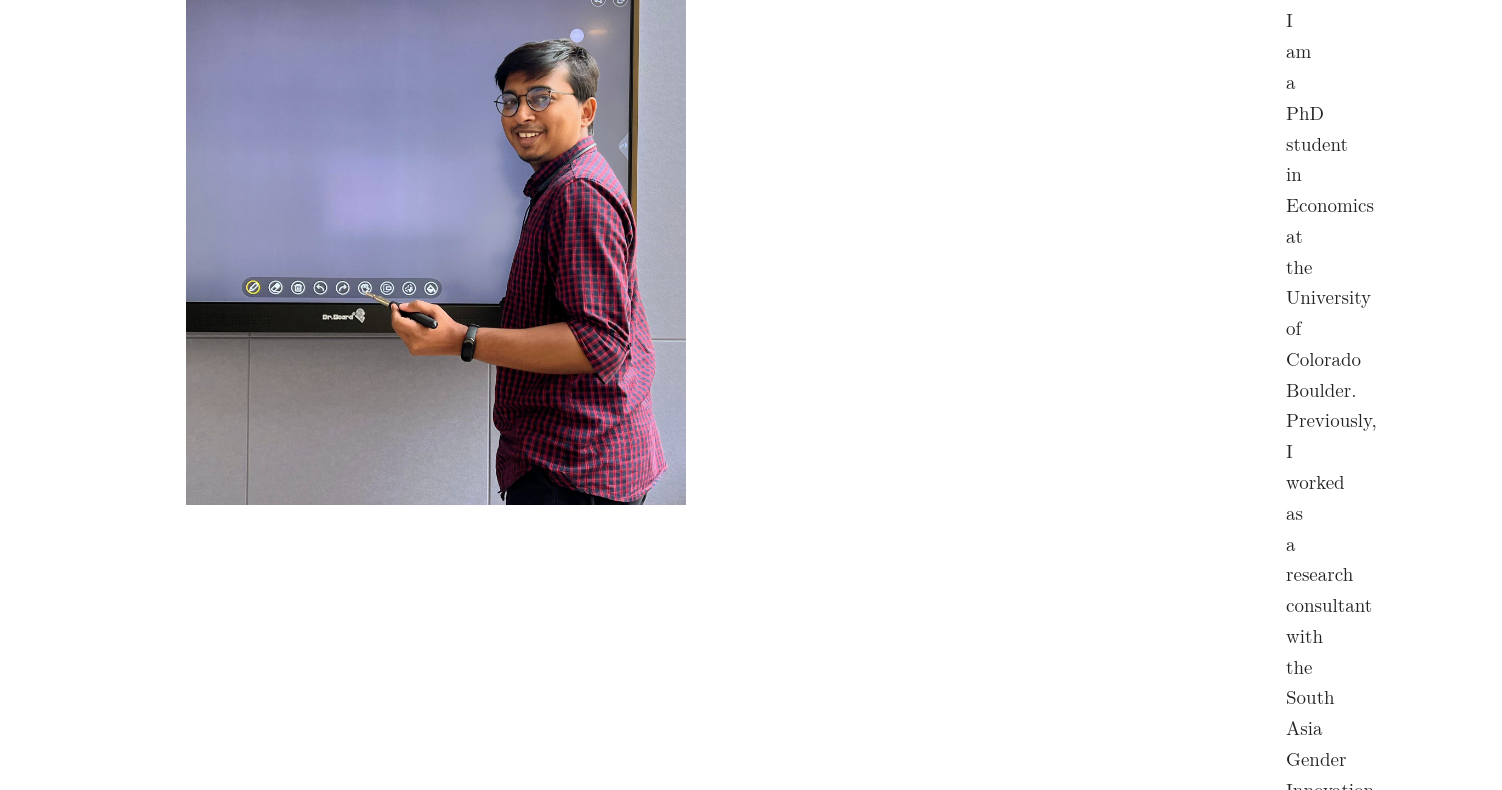
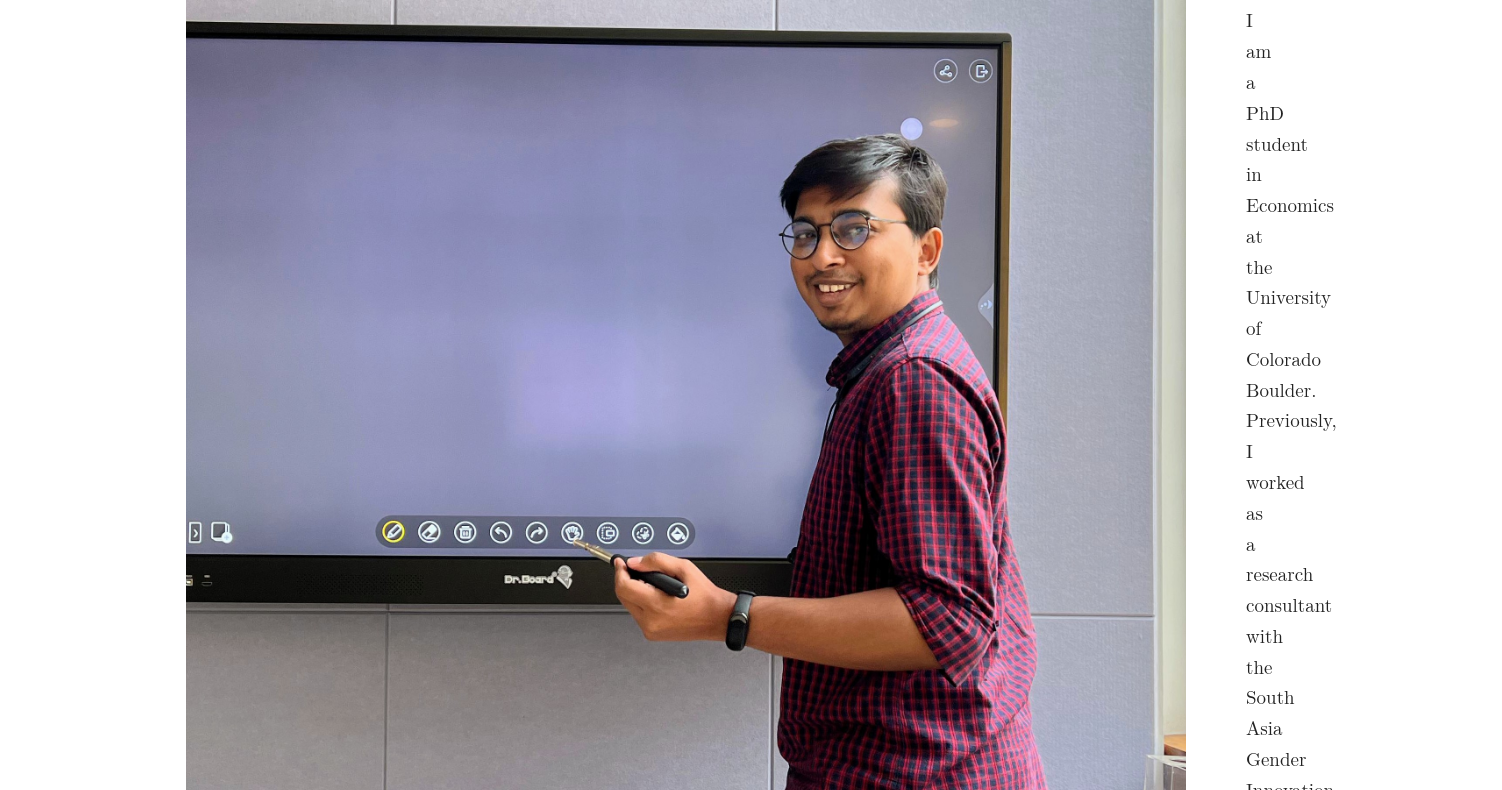
Before and after one commit to ehasibulhasan/hasib.github.io, a plain HTML site: page index.html in a window 1280 px wide. Shown: the part 232-1022 px from the top of the page, 1502 px wide, since content can reach past the window. Drawn offline with Linux system fonts and the light colour scheme; a web font is replaced by a local one.

Commit message:
Update styles.css

```diff
--- a/styles.css
+++ b/styles.css
@@ -21,8 +21,8 @@ p { margin: 0 0 16px; }
 .research-item { margin: 0 0 24px; }
 .research-item h2, .teaching-card h2 { margin: 0 0 6px; font-size: 1.12em; }
 .cv-download-panel { margin: 14px 0 26px; }
-.home-layout { display: grid; grid-template-columns: 1000px minmax(0, 1fr); gap: 100px; align-items: start; }
-.home-photo-wrap { width: 500px; max-width: 100%; }
+.home-layout { display: grid; grid-template-columns: 1000px minmax(0, 1fr); gap: 60px; align-items: start; }
+.home-photo-wrap { width: 1000px; max-width: 100%; }
 .profile-photo { display: block; width: 100%; max-height: 1000px; aspect-ratio: 4 / 5; object-fit: cover; object-position: center; user-select: none; -webkit-user-drag: none; }
 .skip-link { position: absolute; left: -9999px; }
 .skip-link:focus { left: 12px; top: 12px; background: white; padding: 8px; }
```
